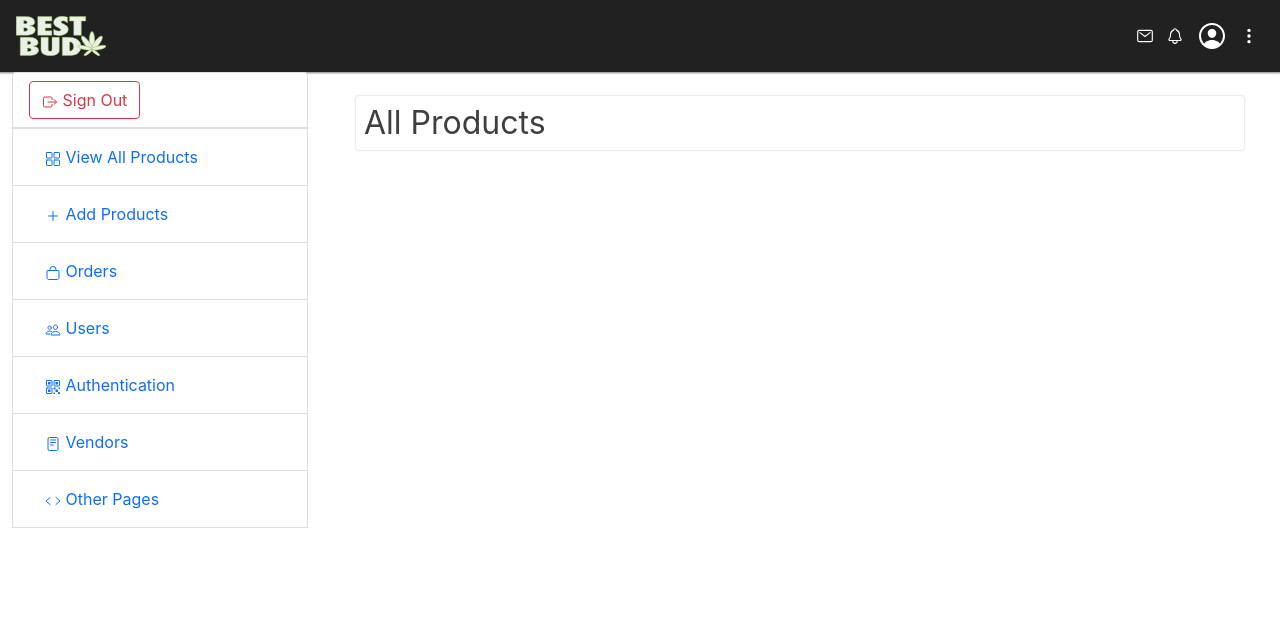
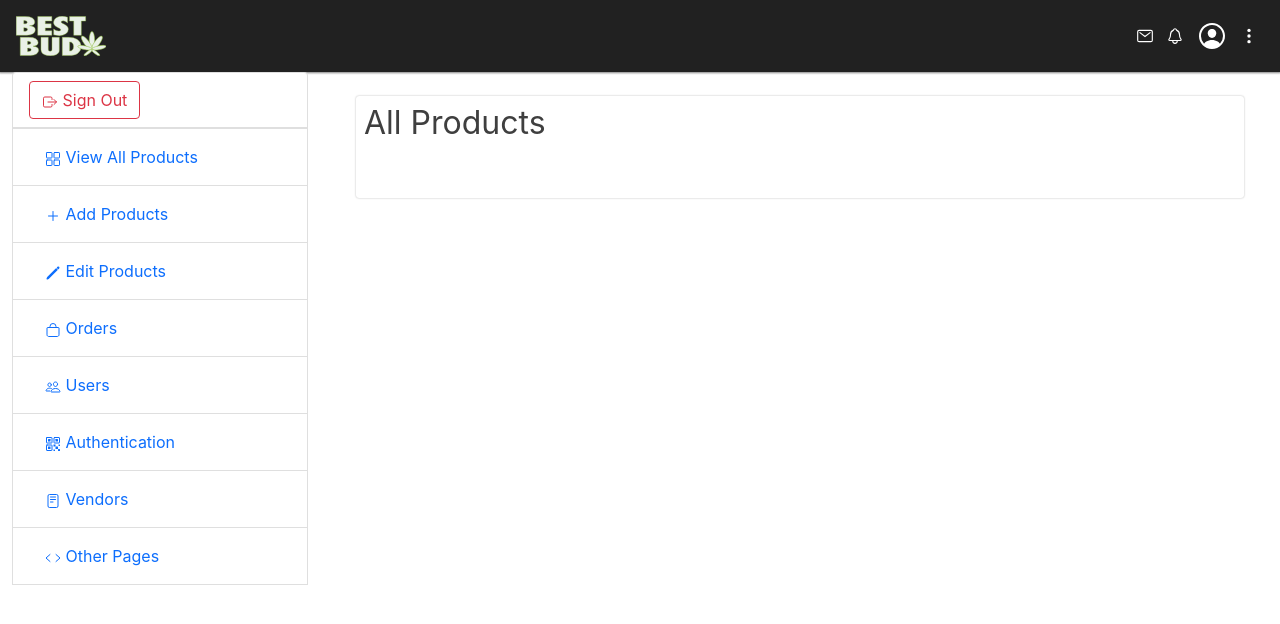
Before and after one commit to BrEstrada/BestBud, a React (Create React App) app: page /dashboard in a window 1280 px wide. Shown: the top 624 px of the page. Built offline with nearby package versions, Linux system fonts and the light colour scheme; no server answers; sample sign-in values are in the browser's storage.

Commit message:
edit products page added

```diff
--- a/src/App.js
+++ b/src/App.js
@@ -1,4 +1,8 @@
-import { AddProductPanel, AllProductsPanel } from 'components/panels';
+import {
+    AddProductPanel,
+    AllProductsPanel,
+    EditProductsPanel,
+} from 'components/panels';
 import { Routes, Route } from 'react-router-dom';
 
 import { LoginPage, DashboardPage, PageNotFound } from './pages';
@@ -17,6 +21,10 @@ function App() {
                         path="add"
                         element={<AddProductPanel title="Add New Product" />}
                     />
+                    <Route
+                        path="edit"
+                        element={<EditProductsPanel title="Edit Products" />}
+                    />
                 </Route>
                 <Route path="*" element={<PageNotFound />} />
             </Routes>
--- a/src/components/panels/AllProductsPanel.js
+++ b/src/components/panels/AllProductsPanel.js
@@ -1,6 +1,7 @@
 import React from 'react';
 
 import { PanelStyles, PanelBody, PanelHeader } from './styles';
+import { Row } from 'react-bootstrap';
 
 function AllProductsPanel({ title, ...props }) {
     return (
@@ -9,7 +10,13 @@ function AllProductsPanel({ title, ...props }) {
                 <PanelHeader>
                     <h2 className="fs-2">{title || 'Display Panel'}</h2>
                 </PanelHeader>
-                <PanelBody></PanelBody>
+                <PanelBody>
+                    <div className="album">
+                        <div className="container">
+                            <Row></Row>
+                        </div>
+                    </div>
+                </PanelBody>
             </PanelStyles>
         </>
     );
--- /dev/null
+++ b/src/components/panels/EditProductsPanel.js
@@ -0,0 +1,18 @@
+import React from 'react';
+
+import { PanelStyles, PanelBody, PanelHeader } from './styles';
+
+function EditProductsPanel({ title, ...props }) {
+    return (
+        <>
+            <PanelStyles>
+                <PanelHeader>
+                    <h2 className="fs-2">{title || 'Display Panel'}</h2>
+                </PanelHeader>
+                <PanelBody></PanelBody>
+            </PanelStyles>
+        </>
+    );
+}
+
+export default EditProductsPanel;
--- a/src/components/panels/index.js
+++ b/src/components/panels/index.js
@@ -1,2 +1,3 @@
 export { default as AllProductsPanel } from './AllProductsPanel';
 export { default as AddProductPanel } from './AddProductsPanel';
+export { default as EditProductsPanel } from './EditProductsPanel';
--- /dev/null
+++ b/src/components/products/ProductCard.js
@@ -0,0 +1 @@
+import React from 'react';
--- /dev/null
+++ b/src/components/products/index.js
@@ -0,0 +1 @@
+export { default as ProductCard } from './ProductCard';
--- a/src/components/sidebar/ProductOptions.js
+++ b/src/components/sidebar/ProductOptions.js
@@ -12,6 +12,7 @@ import {
     IoReaderOutline,
     IoCodeOutline,
     IoAdd,
+    IoPencil,
 } from 'react-icons/io5';
 
 const ProductOptionStyles = styled.div``;
@@ -27,6 +28,11 @@ function ProductOptions(props) {
             <ListGroup.Item className="nav-item">
                 <Link className="nav-link" to="add">
                     <IoAdd /> Add Products
+                </Link>
+            </ListGroup.Item>
+            <ListGroup.Item className="nav-item">
+                <Link className="nav-link" to="edit">
+                    <IoPencil /> Edit Products
                 </Link>
             </ListGroup.Item>
             <ListGroup.Item className="nav-item">
--- a/src/pages/login/LoginPage.js
+++ b/src/pages/login/LoginPage.js
@@ -63,7 +63,6 @@ function LoginPage(props) {
                                         id="email"
                                         type="email"
                                         placeholder="Email@example.com"
-                                        required
                                         onChange={(e) =>
                                             setEmail(e.target.value)
                                         }
@@ -76,7 +75,6 @@ function LoginPage(props) {
                                         id="password"
                                         type="password"
                                         placeholder="Password"
-                                        required
                                         onChange={(e) =>
                                             setPassword(e.target.value)
                                         }
```
